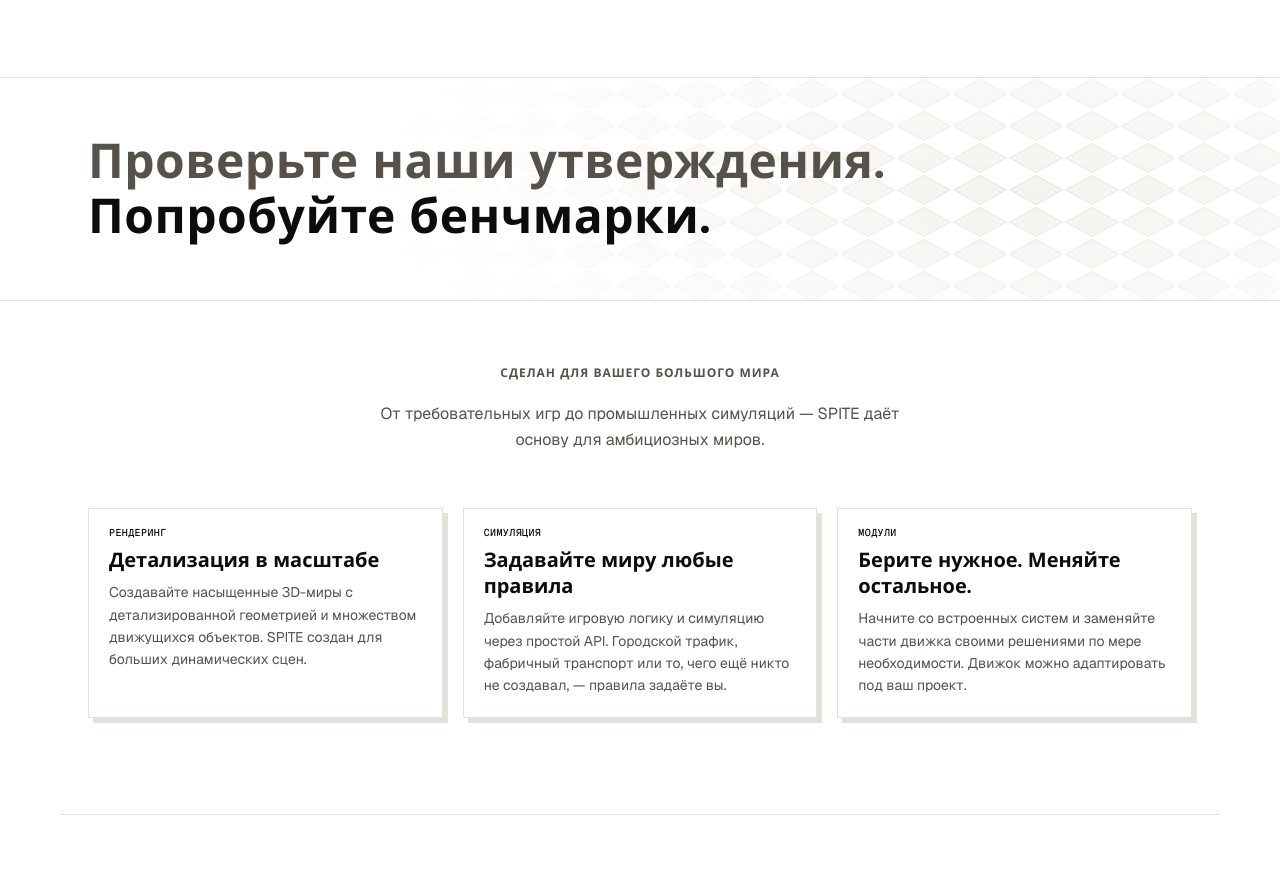
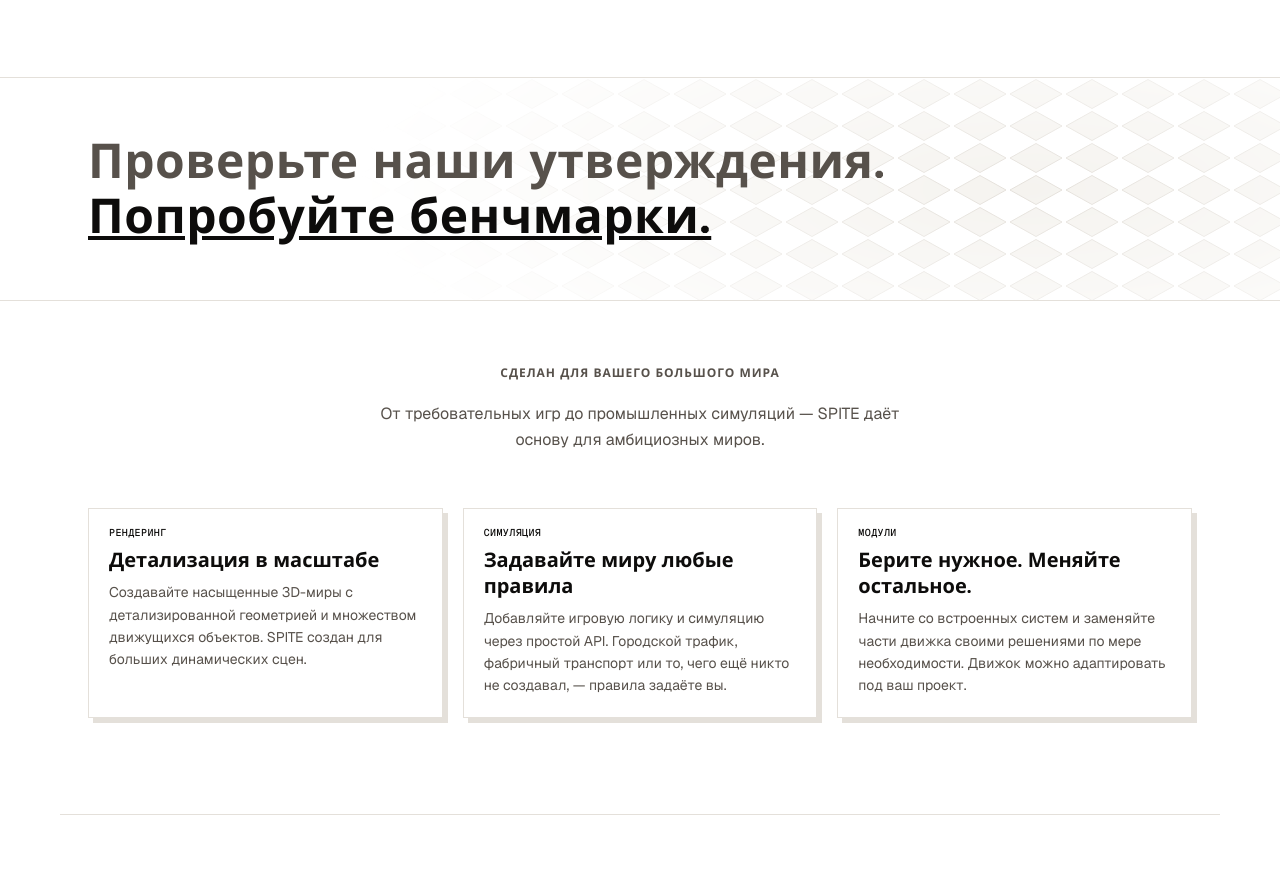
Before and after one commit to spite-engine-cis/landing, a plain HTML site: page index.html in a window 1280 px wide. Shown: the part 1780-2656 px from the top of the page. Drawn offline with nearby package versions, Linux system fonts and the light colour scheme; animation ran at ten frames a second.

Commit message:
Add benchmarks link

```diff
--- a/index.html
+++ b/index.html
@@ -120,7 +120,7 @@
     </ul>
   </div>
   <div class="verify">
-    <p class="wrap challenge"><span class="ru"><span class="lead-in">Проверьте наши утверждения.</span> Попробуйте бенчмарки.</span></p>
+    <p class="wrap challenge"><span class="ru"><span class="lead-in">Проверьте наши утверждения.</span> <a href="https://github.com/spite-engine-global/spite-showcases">Попробуйте бенчмарки. </a></span></p>
   </div>
   <section class="wrap technical" id="technology" aria-labelledby="technology-title">
     <div class="tech-head">
```
